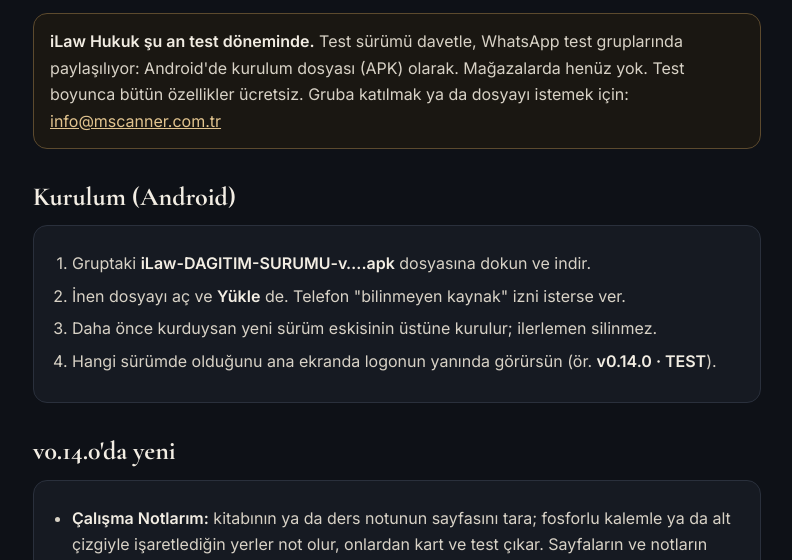
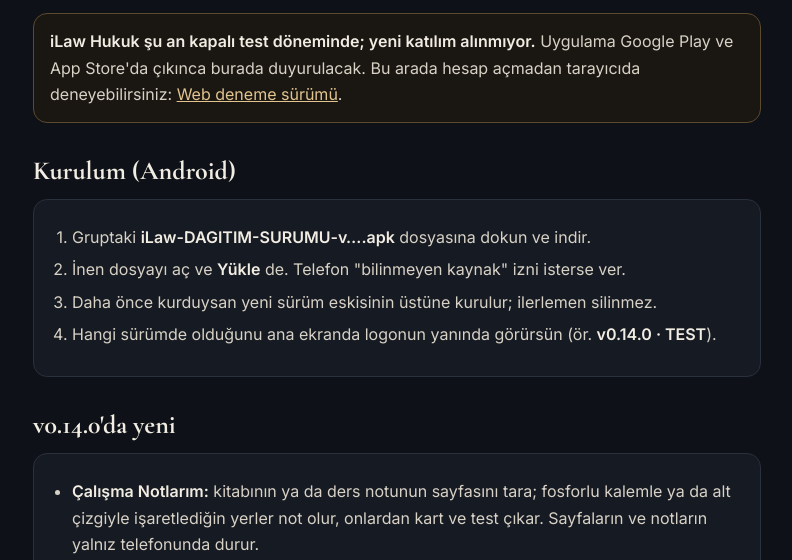
Before and after one commit to ilawhukuk/ilawhukuk.github.io, a plain HTML site: page indir.html in a window 1280 px wide. Shown: the part 168-728 px from the top of the page, without its empty margins (243-1035 px from the left). Drawn offline with Linux system fonts and the light colour scheme.

Commit message:
Test dönemi: yeni katılım alınmıyor; WhatsApp daveti ve Kurucu Üye satırı kalktı, web deneme bağlantısı eklendi (17 Kasım 2026)

```diff
--- a/indir.html
+++ b/indir.html
@@ -35,10 +35,9 @@
   </header>
 
   <h1>Test sürümünü kur</h1>
-  <p class="note"><strong>iLaw Hukuk şu an test döneminde.</strong> Test sürümü davetle, WhatsApp test gruplarında
-    paylaşılıyor: Android'de kurulum dosyası (APK) olarak<span data-goster="iphone" hidden>, iPhone'da Apple'ın
-    ücretsiz TestFlight uygulamasıyla</span>. Mağazalarda henüz yok. Test boyunca bütün özellikler ücretsiz. Gruba katılmak ya da dosyayı
-    istemek için: <a href="mailto:info@mscanner.com.tr">info@mscanner.com.tr</a></p>
+  <p class="note"><strong>iLaw Hukuk şu an kapalı test döneminde; yeni katılım alınmıyor.</strong> Uygulama Google Play
+    ve App Store'da çıkınca burada duyurulacak. Bu arada hesap açmadan tarayıcıda deneyebilirsiniz:
+    <a href="dene/">Web deneme sürümü</a>.</p>
 
   <h2>Kurulum (Android)</h2>
   <div class="card">
@@ -91,7 +90,6 @@
       yönlendirir.</li>
     <li>Temel çalışma, Arena ve Açık Turnuva ücretsiz kalır; Sınav Kampı, ayrıntılı zayıf konu raporu, notlarından test
       gibi gelişmiş özellikler ücretli (Pro) olur.</li>
-    <li>Test döneminde hesap açanlar <strong>Kurucu Üye</strong> rozeti alır.</li>
   </ul>
 
   <footer>
```
Also changed, not shown: index.html (+2 -2 lines).
